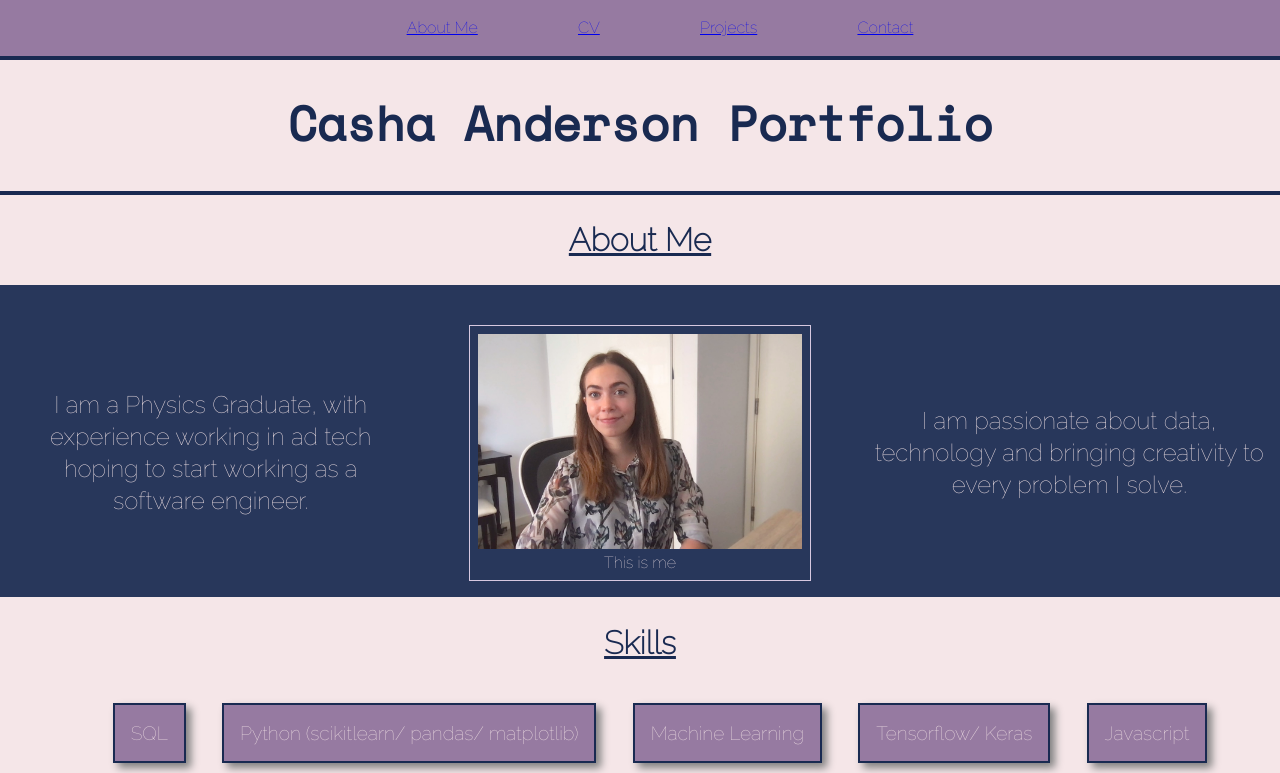
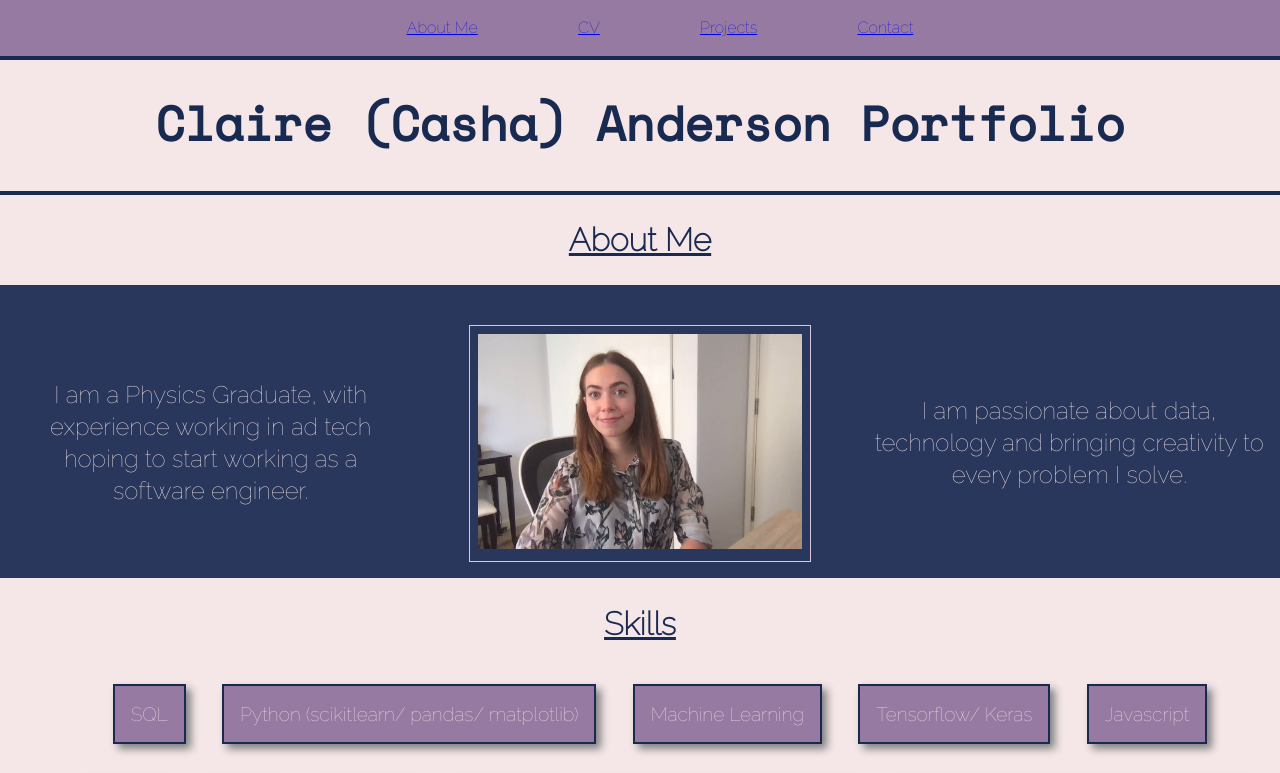
Before and after one commit to canderson-13/portfolio-website, a plain HTML site: page index.html in a window 1280 px wide. Shown: the top 773 px of the page. Drawn offline with nearby package versions, Linux system fonts and the light colour scheme; files whose address does not match are found by name.

Commit message:
Updating name to Claire/ Casha

```diff
--- a/index.html
+++ b/index.html
@@ -25,7 +25,7 @@
                 </ul>
             </nav>
             <header>
-                <h1>Casha Anderson Portfolio</h1>
+                <h1>Claire (Casha) Anderson Portfolio</h1>
             </header>
             <section id='about'>
                 <h2>About Me</h2>
@@ -33,7 +33,6 @@
                     <p id='p1'>I am a Physics Graduate, with experience working in ad tech hoping to start working as a software engineer.</p>
                     <figure>
                         <img src='./Photo on 25-10-2021 at 11.34.jpg'>
-                        <figcaption>This is me</figcaption>
                     </figure>
                     <p id='p2'>I am passionate about data, technology and bringing creativity to every problem I solve.</p>
                 </div>
```
